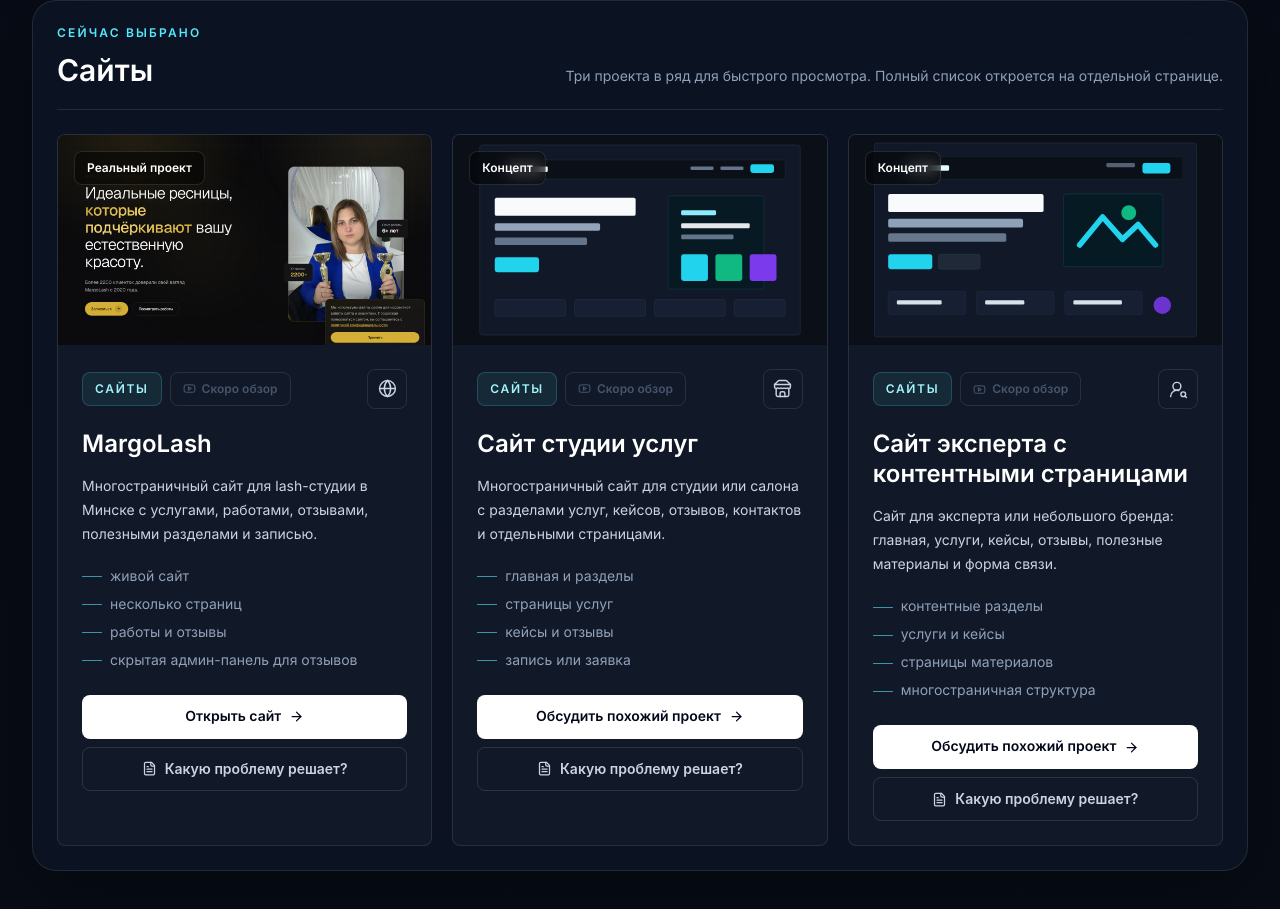
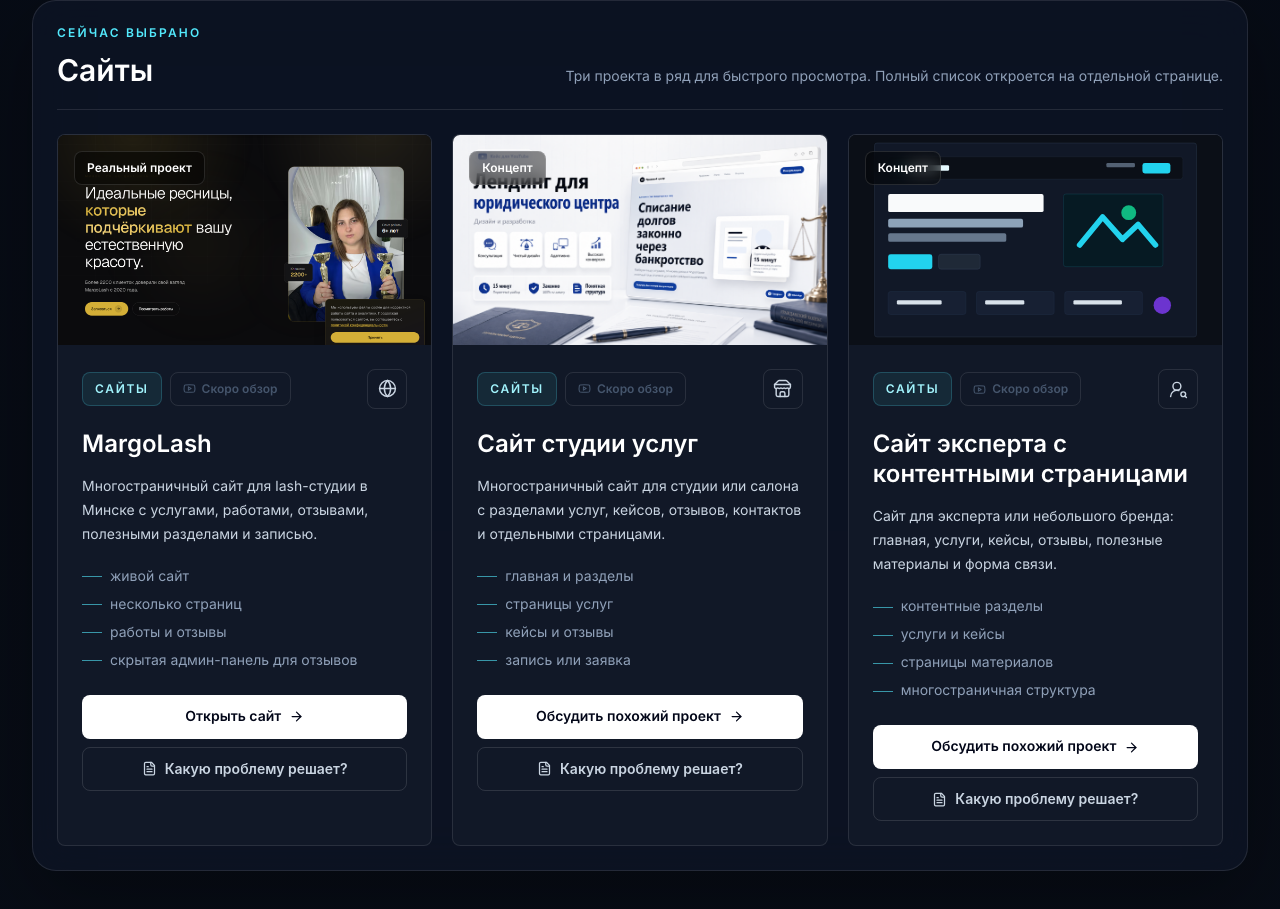
Before and after one commit to yasprosil-ai/portfolio-site, a Next.js app: page / in a window 1280 px wide. Shown: the part 2336-3245 px from the top of the page. Built offline with nearby package versions, Linux system fonts and the light colour scheme.

Commit message:
feat: add legal landing cover image

```diff
--- a/data/projects.js
+++ b/data/projects.js
@@ -74,7 +74,7 @@ export const projects = [
     description:
       "Многостраничный сайт для студии или салона с разделами услуг, кейсов, отзывов, контактов и отдельными страницами.",
     features: ["главная и разделы", "страницы услуг", "кейсы и отзывы", "запись или заявка"],
-    image: "/visuals/portfolio.svg",
+    image: "/visuals/yuridicheskie.png",
     primaryLabel: "Обсудить похожий проект",
     secondaryHref: "/#contact",
     icon: Store,
```
Also changed, not shown: public/visuals/yuridicheskie.png (added).
